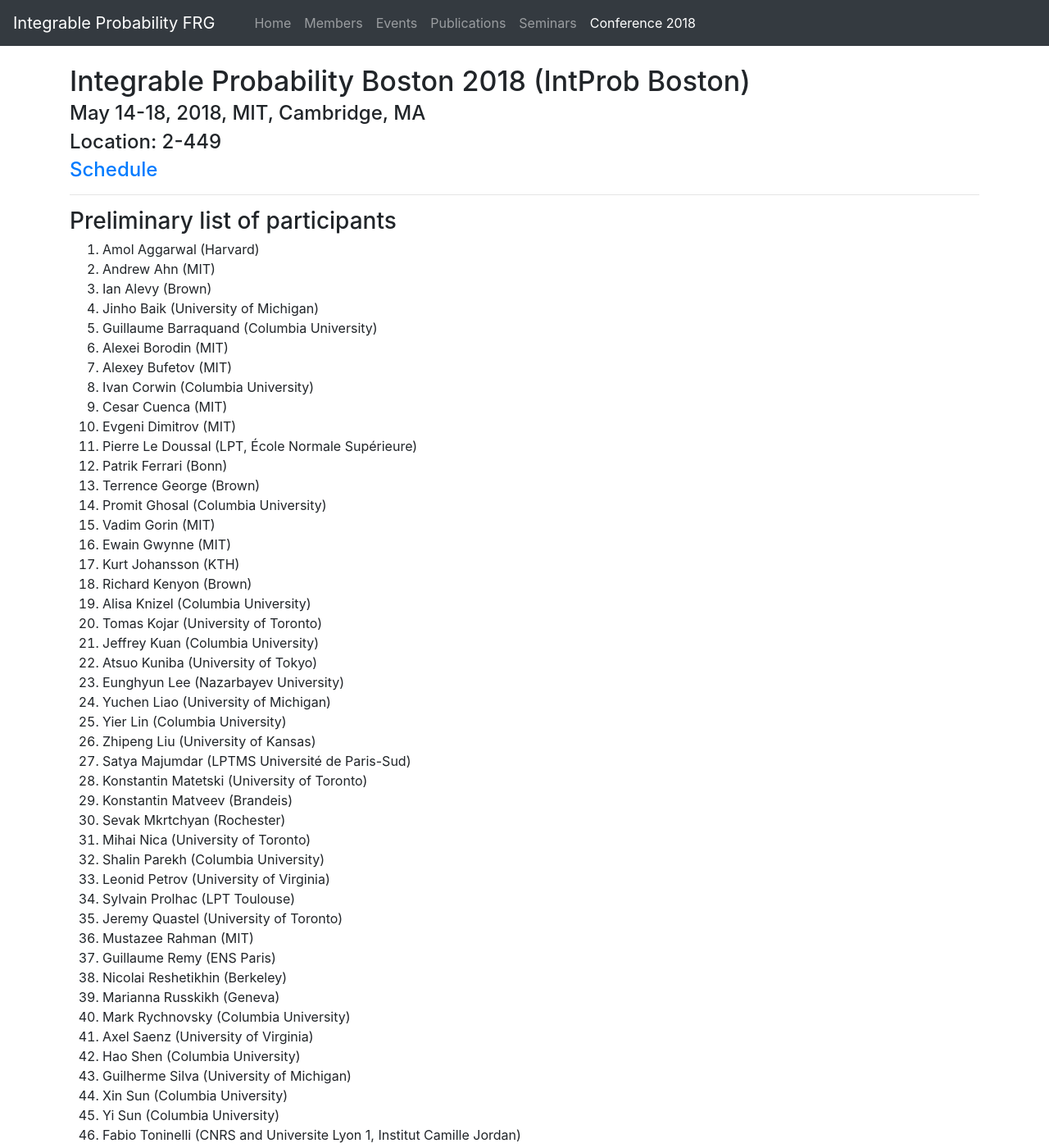
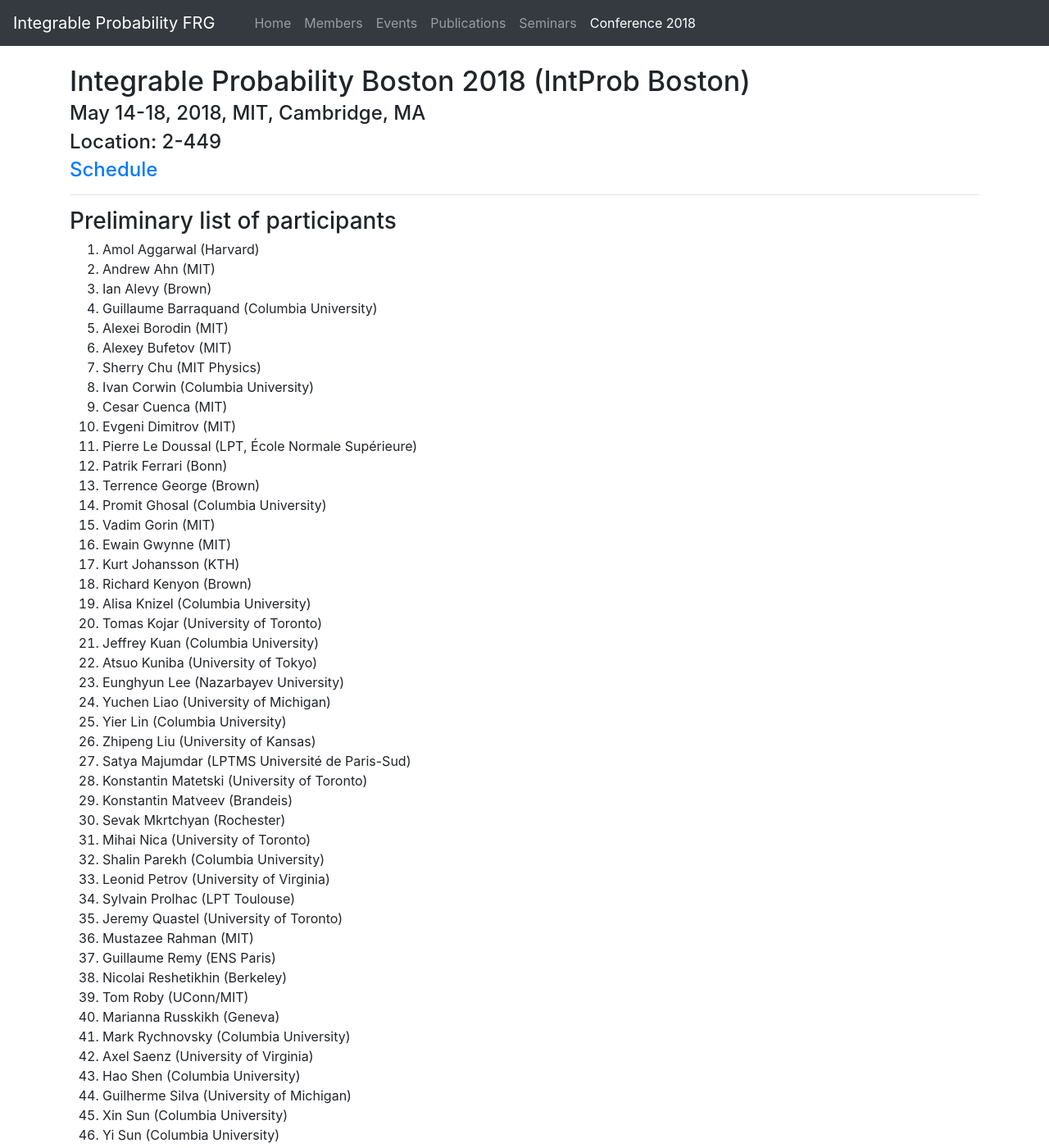
Before and after one commit to int-prob/int-prob-code, a Jekyll site: the page built from conference2018/index.md, in a window 1280 px wide and 1400 px high. Shown: the whole window at 82% size. Built offline with Jekyll 4.4.1, drawn with Linux system fonts in a browser that asks for light colours; nearby versions of some CDN libraries; some of the changed text lies outside the part shown.

Commit message:
participant list update

```diff
--- a/conference2018/index.md
+++ b/conference2018/index.md
@@ -21,10 +21,10 @@
 1. Amol Aggarwal (Harvard)
 1. Andrew Ahn (MIT)
 1. Ian Alevy (Brown)
-1. Jinho Baik (University of Michigan)
 1. Guillaume Barraquand (Columbia University)
 1. Alexei Borodin (MIT)
 1. Alexey Bufetov (MIT)
+1. Sherry Chu (MIT Physics)
 1. Ivan Corwin (Columbia University)
 1. Cesar Cuenca (MIT)
 1. Evgeni Dimitrov (MIT)
@@ -54,8 +54,9 @@
 1. Sylvain Prolhac (LPT Toulouse)
 1. Jeremy Quastel (University of Toronto)
 1. Mustazee Rahman (MIT)
-1. Guillaume Remy	(ENS Paris)
+1. Guillaume Remy (ENS Paris)
 1. Nicolai Reshetikhin (Berkeley)
+1. Tom Roby	(UConn/MIT)
 1. Marianna Russkikh (Geneva)
 1. Mark Rychnovsky (Columbia University)
 1. Axel Saenz (University of Virginia)
```
Also changed, not shown: other parts of conference2018/index.md (+2 -0 lines).
